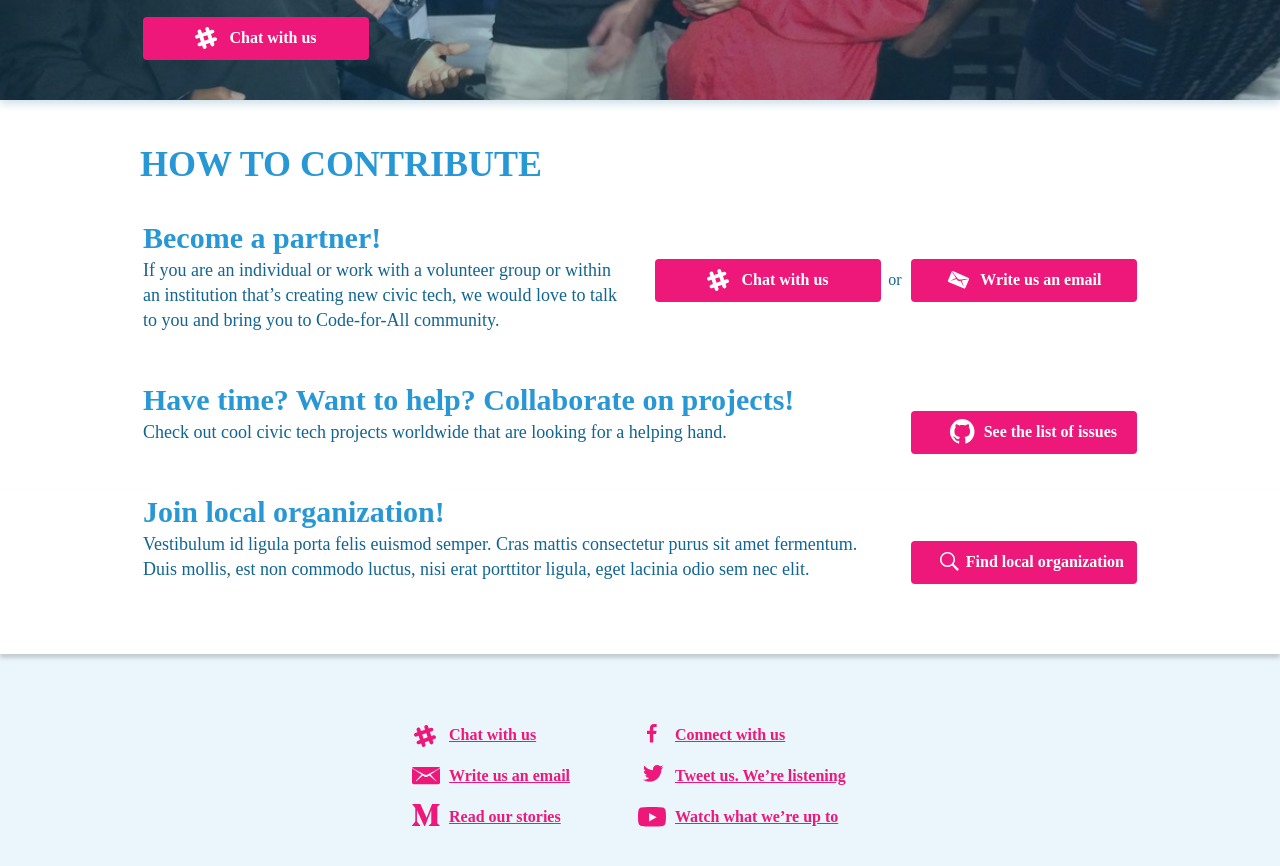
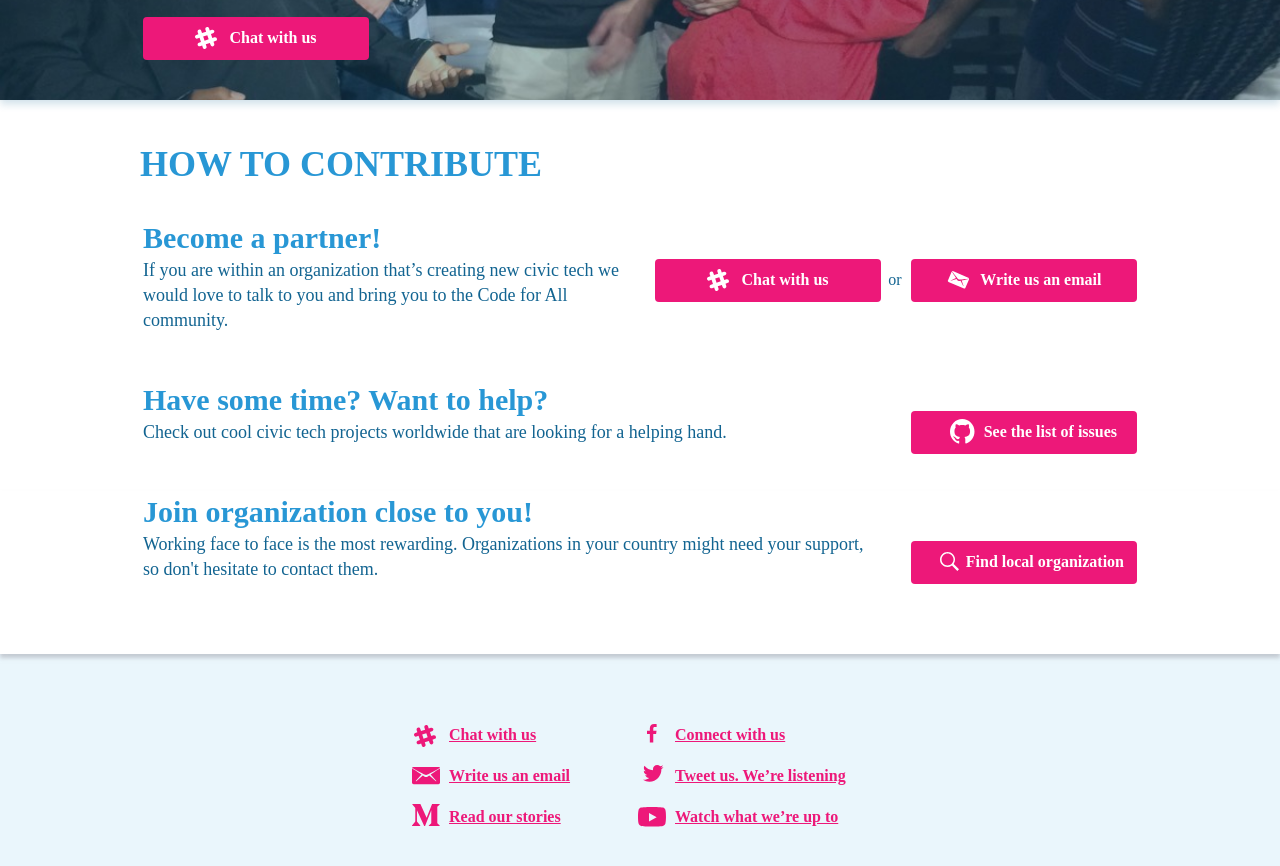
Before and after one commit to Code-for-All/codeforall.org, a Jekyll site: the page built from contact.md, in a window 1280 px wide and 900 px high, scrolled down 505 px. Shown: the top 866 px of the window. Built offline with Jekyll 4.4.1, drawn with Linux system fonts in a browser that asks for light colours; nearby versions of some CDN libraries; some web fonts are replaced.

Commit message:
#content: Contact page

```diff
--- a/_layouts/contact.html
+++ b/_layouts/contact.html
@@ -35,8 +35,8 @@
             <div class="row">
                 <div class="col">
                     <h2 class="contact-h2 inv-left">Become a partner!</h2>
-                    <p class="contact-p inv-left">If you are an individual or work with a volunteer group or within an institution that’s creating new
-                        civic tech, we would love to talk to you and bring you to Code-for-All community.</p>
+                    <p class="contact-p inv-left">If you are within an organization that’s creating new civic tech
+                        we would love to talk to you and bring you to the Code for All community.</p>
                 </div>
                 <div class="col-12 col-lg al-cntr">
                     <div class="row justify-content-center">
@@ -64,7 +64,7 @@
         <div class="container">
             <div class="row justify-content-center">
                 <div class="col-md-8 col-lg-9">
-                    <h2 class="contact-h2 inv-left inv-contact">Have time? Want to help? Collaborate on projects!</h2>
+                    <h2 class="contact-h2 inv-left inv-contact">Have some time? Want to help?</h2>
                     <p class="contact-p inv-left">Check out cool civic tech projects worldwide that are looking for a helping hand.</p>
                 </div>
                 <div class="col-9 col-sm-8 col-md-4 col-lg-3 ">
@@ -82,12 +82,12 @@
         <div class="container">
             <div class="row justify-content-center">
                 <div class="col-md-8 col-lg-9">
-                    <h2 class="contact-h2 inv-left inv-contact">Join local organization!</h2>
-                    <p class="contact-p inv-left pd-bot">Vestibulum id ligula porta felis euismod semper. Cras mattis consectetur purus sit amet fermentum. Duis
-                        mollis, est non commodo luctus, nisi erat porttitor ligula, eget lacinia odio sem nec elit.</p>
+                    <h2 class="contact-h2 inv-left inv-contact">Join organization close to you!</h2>
+                    <p class="contact-p inv-left pd-bot">Working face to face is the most rewarding.
+                        Organizations in your country might need your support, so don't hesitate to contact them.</p>
                 </div>
                 <div class="col-9 col-sm-8 col-md-4 col-lg-3">
-                    <a class="involeved-button btn-gthb-contact last-button" href="#">
+                    <a class="involeved-button btn-gthb-contact last-button" href="{% link chapters.md %}">
                         <span class="involved-link-text text-involved search-small-text">
                             <span class="involved-search-icon"></span> Find local organization
                         </span>
--- a/contact.md
+++ b/contact.md
@@ -4,7 +4,4 @@ permalink: contact
 layout: contact
 position: 6
 nav: true
-become-a-partner: If you are an individual or work with a volunteer group or within an institution that’s creating new civic tech, we would love to talk to you and bring you to Code-for-All community.
-collaborate: Check out cool civic tech projects worldwide that are looking for a helping hand.
-join-local-organisation: Vestibulum id ligula porta felis euismod semper. Cras mattis consectetur purus sit amet fermentum. Duis mollis, est non commodo luctus, nisi erat porttitor ligula, eget lacinia odio sem nec elit.
 ---
```
